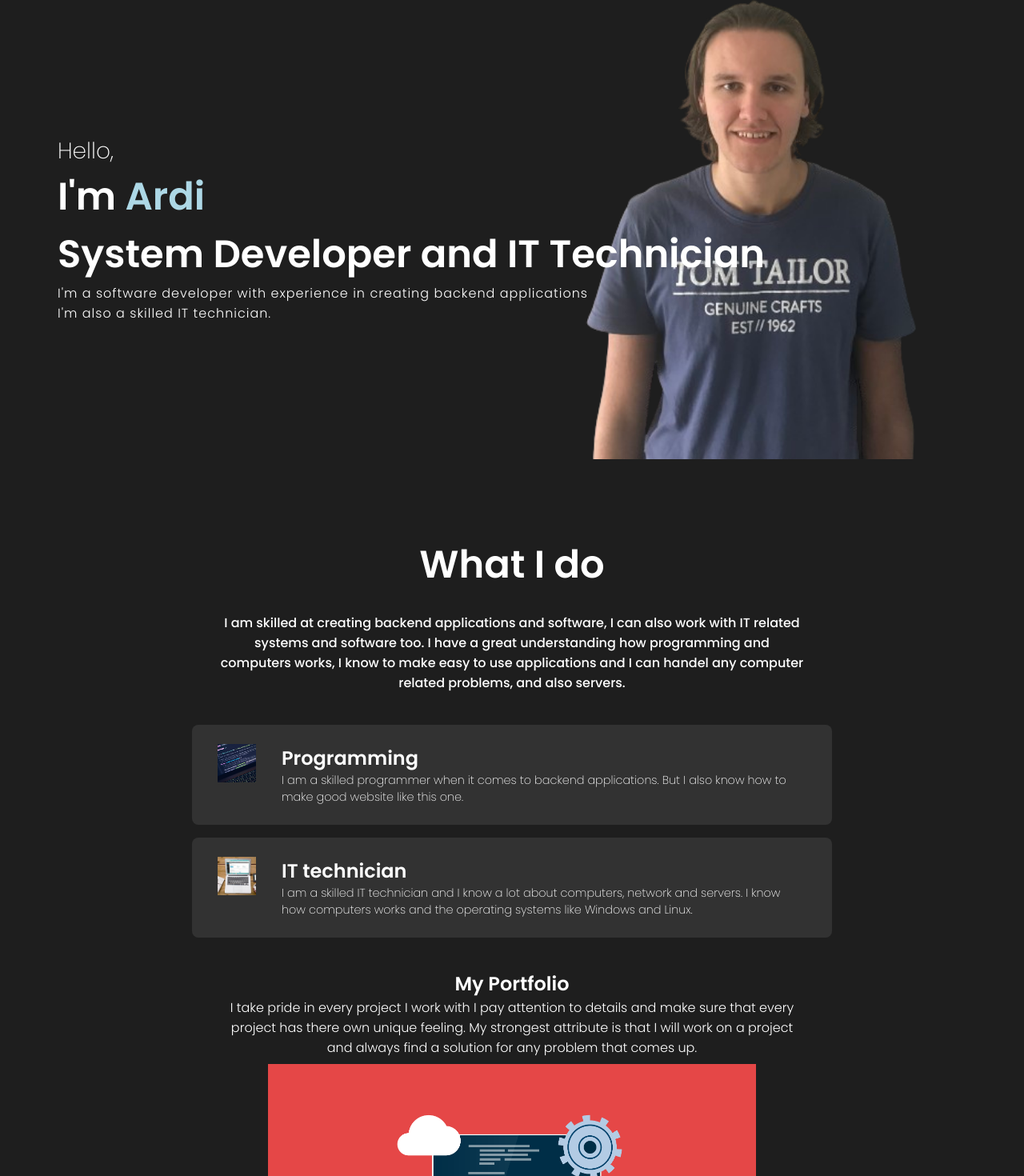
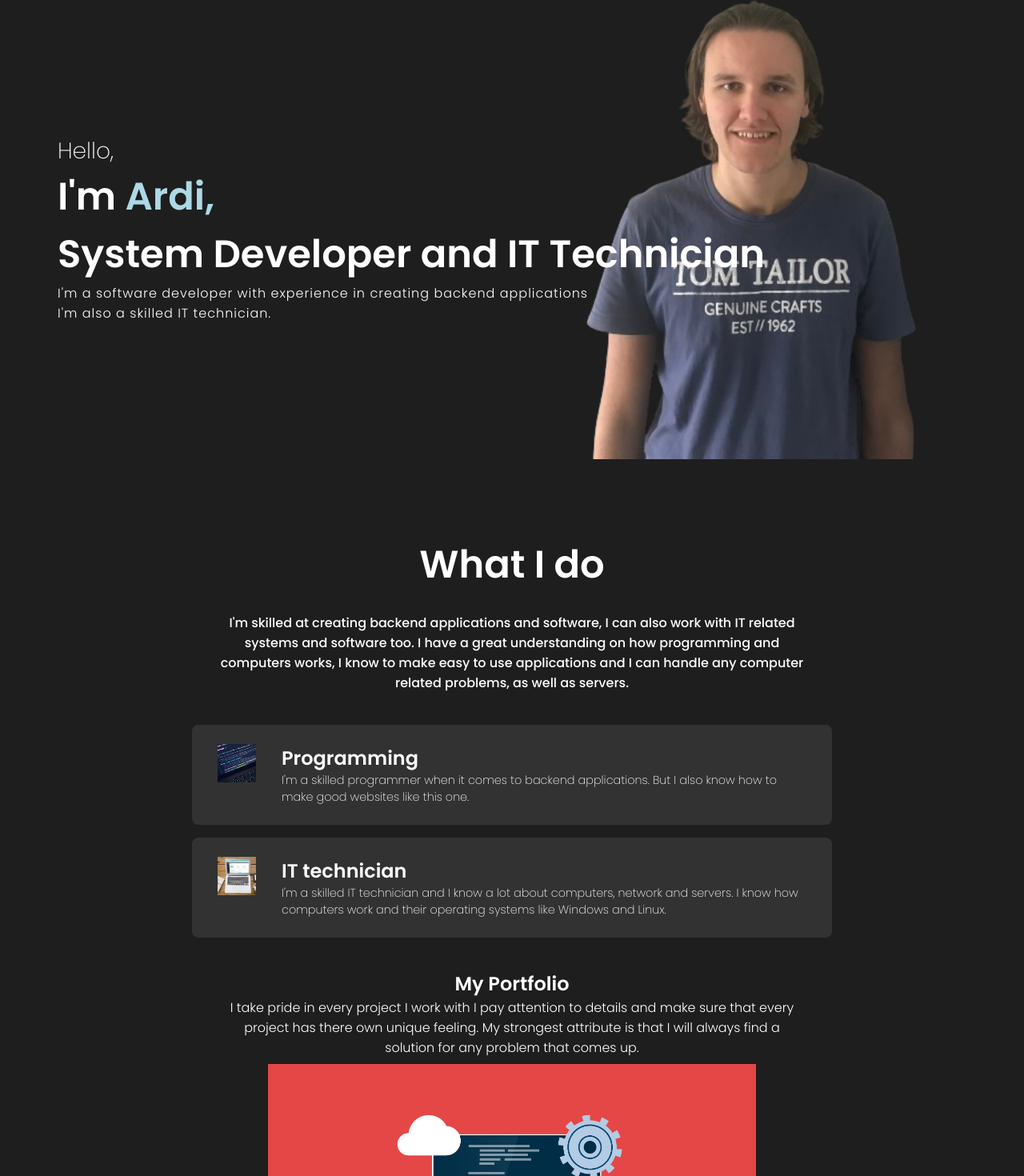
Before and after one commit to Ardinio/Portfolio, a React (Create React App) app: page / in a window 1280 px wide. Shown: the part 194-1664 px from the top of the page at 80% size. Built offline with nearby package versions, Linux system fonts and the light colour scheme.

Commit message:
I fix the text

```diff
--- a/src/components/intro/intro.tsx
+++ b/src/components/intro/intro.tsx
@@ -9,7 +9,7 @@ function Intro() {
         <section id="intro">
             <div className="introContent">
                 <span className="hello">Hello,</span>
-                <span className="introText">I'm <span className="introName">Ardi</span>
+                <span className="introText">I'm <span className="introName">Ardi,</span>
                 <br />System Developer and IT Technician </span>
                 <p className="introPara">
                     I'm a software developer with experience in creating backend applications <br /> I'm also a skilled IT technician.
--- a/src/components/skills/skills.tsx
+++ b/src/components/skills/skills.tsx
@@ -8,22 +8,22 @@ function Skills() {
         <section id="skills">
             <span className="skillTitle">What I do</span>
             <span className="skillDesc">
-                I am skilled at creating backend applications and software, I can also work with IT related systems and software too.
-                I have a great understanding how programming and computers works, I know to make easy to use applications and I can handel any computer related problems, and also servers.
+                I'm skilled at creating backend applications and software, I can also work with IT related systems and software too.
+                I have a great understanding on how programming and computers works, I know to make easy to use applications and I can handle any computer related problems, as well as servers.
             </span>
             <div className="skillBars">
                 <div className="skillBar">
                     <img src={Development} alt="Programming" className="skillBarImg" />
                     <div className="skillBarText">
                         <h2>Programming</h2>
-                        <p>I am a skilled programmer when it comes to backend applications. But I also know how to make good website like this one.</p>
+                        <p>I'm a skilled programmer when it comes to backend applications. But I also know how to make good websites like this one.</p>
                     </div>
                 </div>
                 <div className="skillBar">
                     <img src={IT} alt="IT" className="skillBarImg" />
                     <div className="skillBarText">
                         <h2>IT technician</h2>
-                        <p>I am a skilled IT technician and I know a lot about computers, network and servers. I know how computers works and the operating systems like Windows and Linux.</p>
+                        <p>I'm a skilled IT technician and I know a lot about computers, network and servers. I know how computers work and their operating systems like Windows and Linux.</p>
                     </div>
                 </div>
             </div>
--- a/src/components/works/works.tsx
+++ b/src/components/works/works.tsx
@@ -13,7 +13,7 @@ function Works() {
             <h2 className="workstitle">My Portfolio</h2>
             <span className="worksDesc">
                 I take pride in every project I work with I pay attention to details and make sure that every project has there own unique feeling.
-                My strongest attribute is that I will work on a project and always find a solution for any problem that comes up.
+                My strongest attribute is that I will always find a solution for any problem that comes up.
             </span>
             <div className="worksImgs">
                 <a href="https://github.com/Ardinio/Dator_experten"> <img src={Portfolio1} alt="myGithubRep" className="worksImg" /> </a>
```
